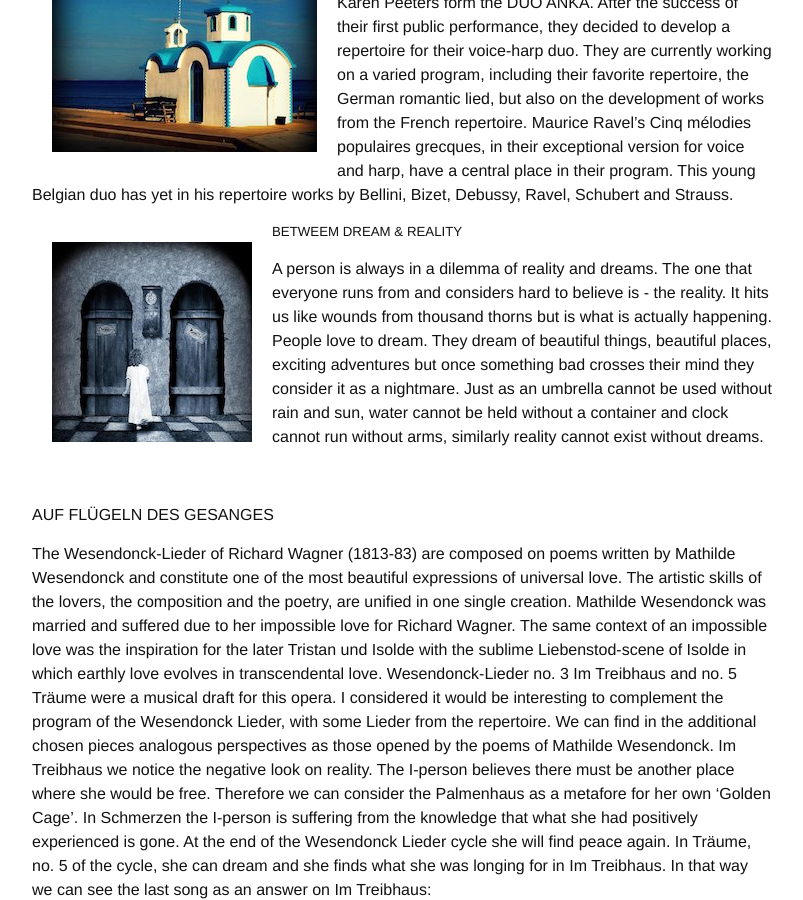
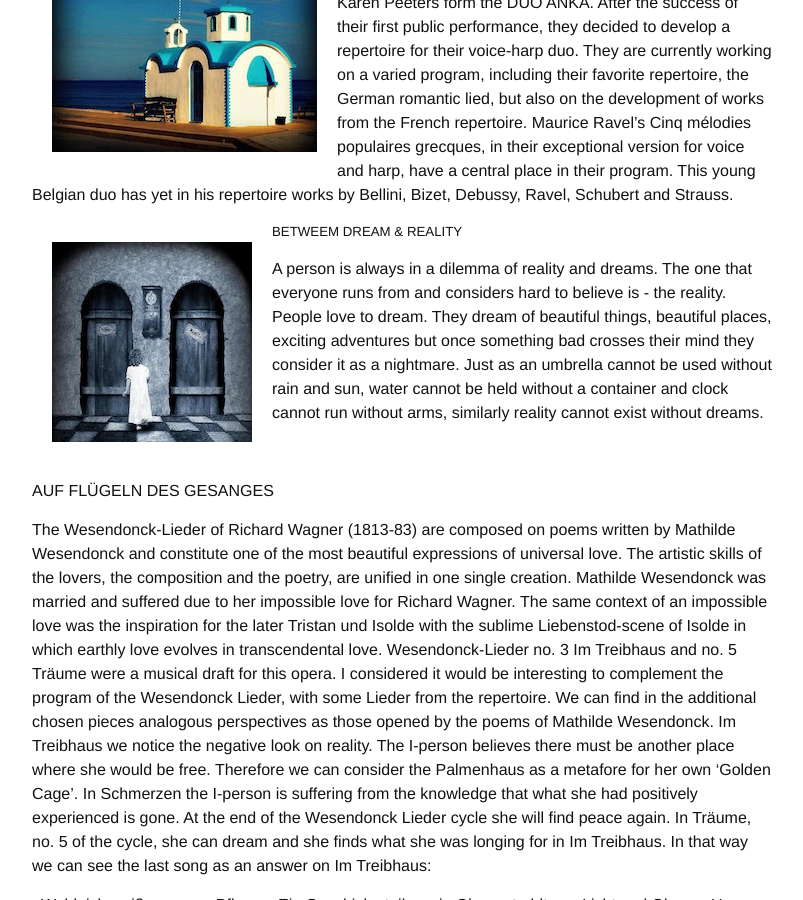
Before and after one commit to annesophie-sevens/annesophie-sevens.github.io, a Jekyll site: the page built from project-de.md, in a window 1280 px wide and 900 px high, scrolled down 359 px. Shown: the whole window, without its empty margins (238-1041 px from the left). Built offline with Jekyll 4.4.1, drawn with Linux system fonts in a browser that asks for light colours; nearby versions of some CDN libraries.

Commit message:
Update project-de.md

```diff
--- a/project-de.md
+++ b/project-de.md
@@ -17,8 +17,8 @@
 
 ##### BETWEEM DREAM & REALITY
 
-A person is always in a dilemma of reality and dreams. The one that everyone runs from and considers hard to believe is - the reality. It hits us like wounds from thousand thorns but is what is actually happening.
-People love to dream. They dream of beautiful things, beautiful places, exciting adventures but once something bad crosses their mind they consider it as a nightmare. Just as an umbrella cannot be used without rain and sun, water cannot be held without a container and clock cannot run without arms, similarly reality cannot exist without dreams.
+A person is always in a dilemma of reality and dreams. The one that everyone runs from and considers hard to believe is - the reality. People love to dream. They dream of beautiful things, beautiful places, exciting adventures but once something bad crosses their mind they consider it as a nightmare.
+Just as an umbrella cannot be used without rain and sun, water cannot be held without a container and clock cannot run without arms, similarly reality cannot exist without dreams.
 
 &nbsp;
 
```
